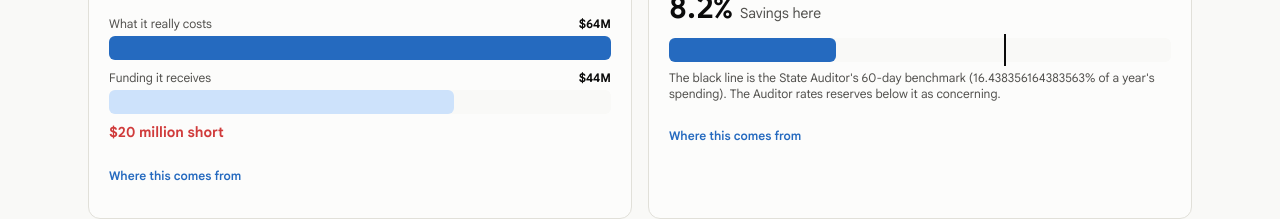
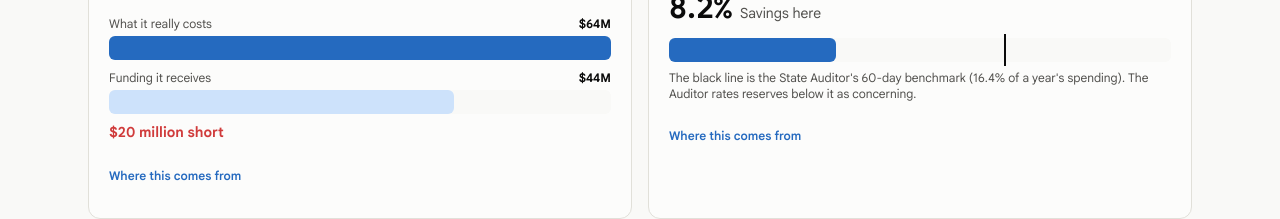
Before and after one commit to kwasant7/wa-school-funding-explorer, a Next.js app: page /take-action in a window 1280 px wide. Shown: the part 2604-2823 px from the top of the page. Built offline with nearby package versions, Linux system fonts and the light colour scheme.

Commit message:
Round the reserve benchmark in the gauge caption
The web gauge printed the 60-day benchmark as 16.438356164383563% in the caption and aria-label; the PDF already rounds it (brief-pdf.ts). Both now use toFixed(1).

```diff
--- a/src/components/brief/IssueVisual.tsx
+++ b/src/components/brief/IssueVisual.tsx
@@ -133,7 +133,7 @@ function Gauge({ visual }: { visual: Extract<Visual, { kind: 'gauge' }> }) {
     <figure
       className="mt-3"
       role="img"
-      aria-label={`${visual.label}: ${visual.value.toFixed(1)} percent of a year of spending. ${visual.safeLabel}: ${visual.safe} percent.`}
+      aria-label={`${visual.label}: ${visual.value.toFixed(1)} percent of a year of spending. ${visual.safeLabel}: ${visual.safe.toFixed(1)} percent.`}
     >
       <div className="flex items-baseline gap-2">
         <span
@@ -159,8 +159,8 @@ function Gauge({ visual }: { visual: Extract<Visual, { kind: 'gauge' }> }) {
         />
       </div>
       <figcaption className="mt-2 text-xs text-ink-secondary">
-        The black line is the {visual.safeLabel} ({visual.safe}% of a year&apos;s
-        spending). The Auditor rates reserves below it as concerning.
+        The black line is the {visual.safeLabel} ({visual.safe.toFixed(1)}% of a
+        year&apos;s spending). The Auditor rates reserves below it as concerning.
       </figcaption>
     </figure>
   );
```
